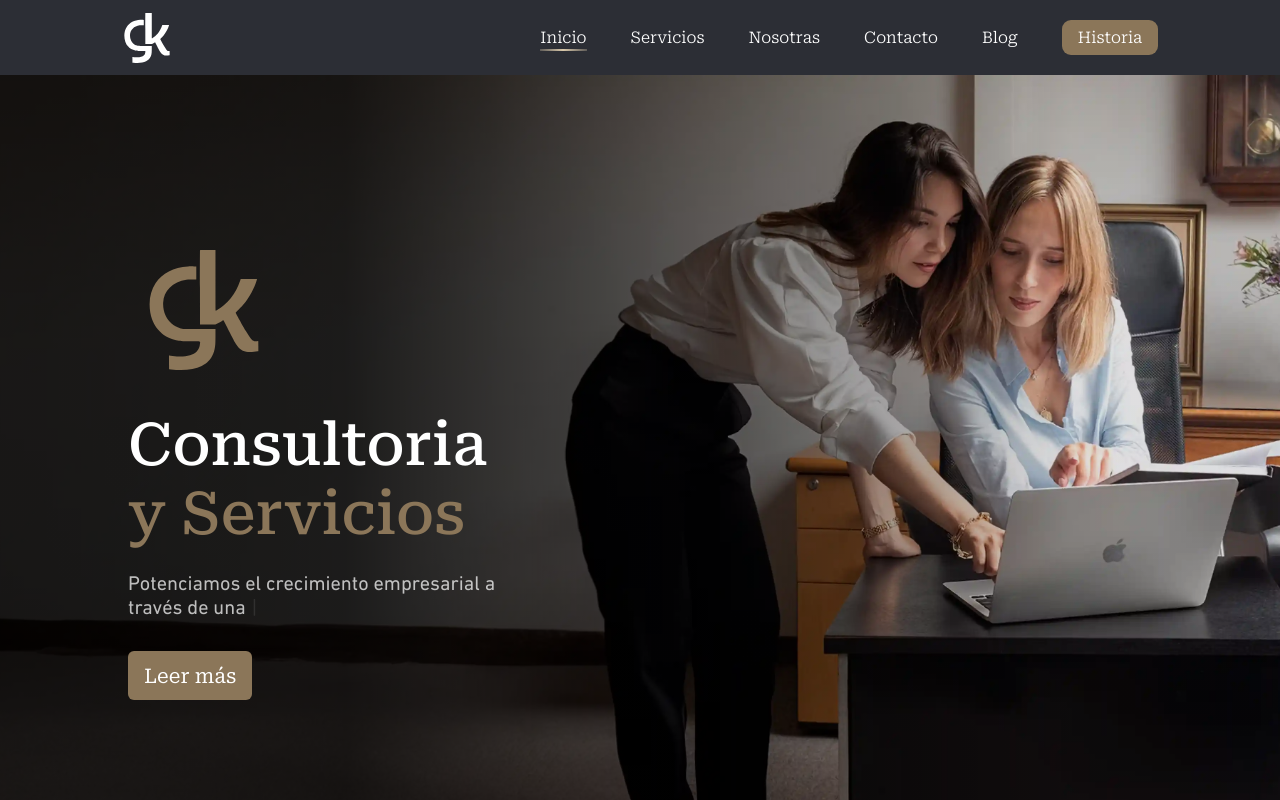
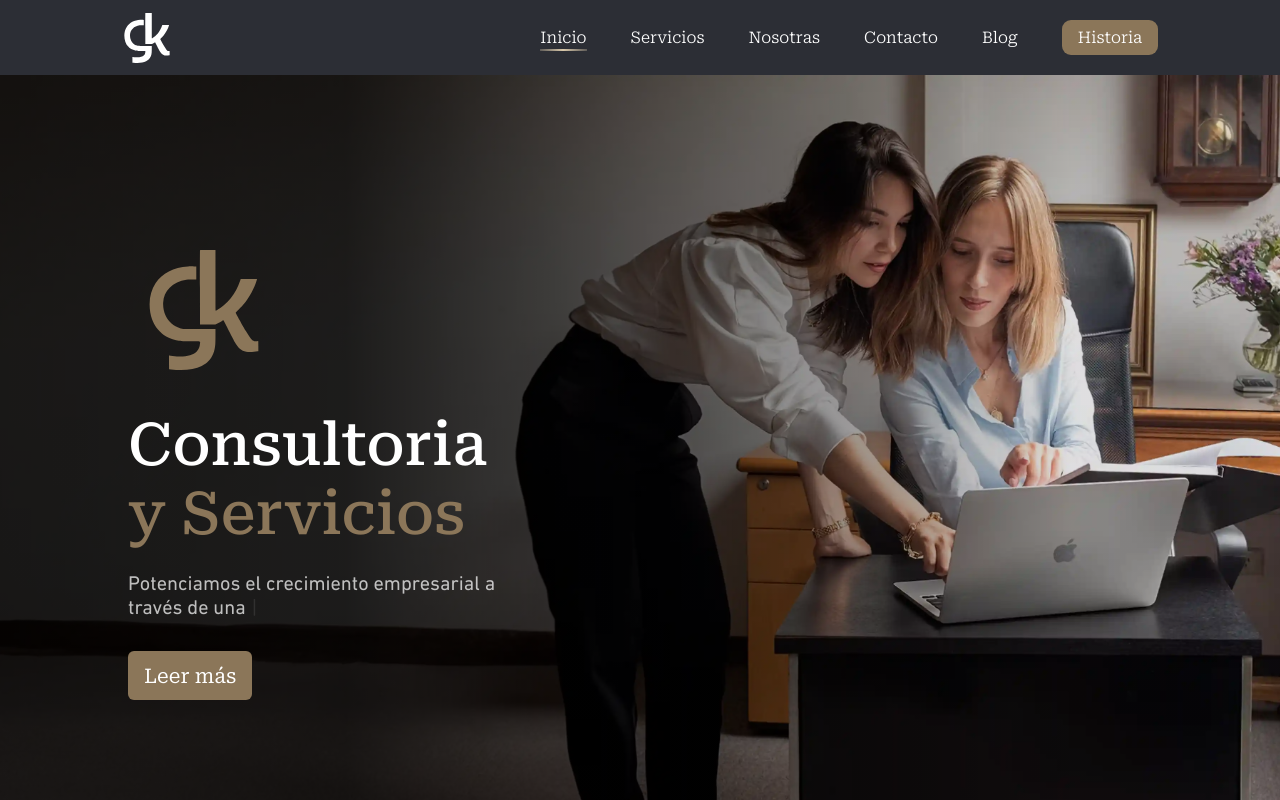
Before and after one commit to MatiasPinho/GkConsulting, a React (Vite) app: page / in a window 1280 px wide. Shown: the top 800 px of the page. Built offline with nearby package versions, Linux system fonts and the light colour scheme.

Commit message:
add archive in gitignore, change background image to img for performance

```diff
--- a/data/cardsInfo.json
+++ b/data/cardsInfo.json
@@ -14,8 +14,7 @@
     "name": "Katherine",
     "surname": "Simon",
     "description": [
-      "Soy Contadora Pública, con una sólida base en técnicas de gestión de organizaciones y enriquecida con capacitaciones en Business y Data Analytics, elaboración de presupuestos, ajuste por inflación impositivo y Prevención de lavado de activos y financiamiento del terrorismo.",
-      "Cuento con más de 10 años de experiencia en el ámbito de la contabilidad, finanzas y gestión, comencé mi carrera en el mundo corporativo en Misiones, mi pueblo natal, y hace unos años me vine a instalar en Buenos Aires. Mi carrera comenzó en roles de analista y auditoría interna, escalando a posiciones de mayor responsabilidad y liderazgo, como se evidencia en mi experiencia con empresas como Estudio Integral, Dos Arroyos, Prosumia, Pipol Hub, Consultores M y B, entre otras."
+      "Como abogada con formación universitaria en la Universidad Católica Argentina y una especialización en Derecho Económico Empresarial mediante una maestría en la misma institución, tengo sólida experiencia en áreas clave como el derecho laboral y societario. Mi trayectoria profesional se ha centrado en brindar asesoramiento legal a una variedad de clientes, que incluyen desde grandes empresas argentinas y extranjeras hasta pequeñas y medianas empresas. Mi enfoque se orienta hacia la resolución efectiva de problemas legales, proporcionando soluciones estratégicas y adaptadas a las necesidades específicas de cada cliente en un entorno empresarial dinámico y competitivo."
     ],
     "img": "./card_history_image2.avif"
   }
--- a/src/Pages/Home/Home.jsx
+++ b/src/Pages/Home/Home.jsx
@@ -4,6 +4,7 @@ import { Services } from "../../components/Services/Services";
 import { About } from "../../components/About/About";
 import { Contact } from "../../components/Contact/Contact";
 import { Helmet } from "react-helmet-async";
+
 export const Home = () => {
   return (
     <>
--- a/src/components/Hero/Hero.css
+++ b/src/components/Hero/Hero.css
@@ -4,18 +4,33 @@
     rgba(0 0 0 / 48%) 26.99%,
     rgb(0 0 0 / 48%) 26.99%,
     rgb(0 0 0 / 48%) 26.99%
-    ),
-    url(/hero_background.webp);
+  );
+  background-size: cover;
+  background-position: 78% 50%;
   min-height: 100vh;
   position: relative;
   width: 100%;
-  background-size: cover;
-  background-position: 78% 50%;
+  position: relative;
   /* background-attachment: fixed; */
   display: flex;
   flex-direction: column;
   align-items: center;
   justify-content: center;
+}
+
+.hero-section-container-background {
+  position: relative;
+  width: 100%;
+  height: 100%;
+  object-fit: cover;
+  object-position: 81% top;
+  z-index: -1;
+}
+
+.hero-picture {
+  position: absolute;
+  width: 100%;
+  height: 100%;
 }
 
 .hero-section {
@@ -89,9 +104,8 @@
       rgba(0, 0, 0, 0.83) 26.99%,
       rgba(0, 0, 0, 0.31) 73.02%,
       rgba(0, 0, 0, 0.12) 83.72%
-      ),
-      url(/hero_background.webp);
+    );
+    background-position: 25% 0%;
     align-items: flex-start;
-    background-position: 25% 0%;
   }
 }
--- a/src/components/Hero/Hero.jsx
+++ b/src/components/Hero/Hero.jsx
@@ -21,12 +21,41 @@ export const Hero = () => {
   }, []);
   return (
     <section className="hero-section-container" rel="preload">
+      <picture className="hero-picture">
+        <source
+          className="hero-section-container-background"
+          srcSet="./hero_background.webp"
+          media="(min-width: 721px)"
+          sizes="(min-width: 721px) 1920px, 100vw"
+          type="image/webp"
+          loading="lazy"
+          alt="Imagen de fondo para pantallas grandes"
+        />
+
+        <source
+          className="hero-section-container-background"
+          srcSet="./hero_background1.webp"
+          media="(max-width: 721px)"
+          sizes="(max-width: 721px) 480px, 100vw"
+          type="image/webp"
+          loading="lazy"
+          alt="Imagen de fondo para pantallas pequeñas"
+        />
+
+        <img
+          className="hero-section-container-background"
+          src="./hero_background.webp"
+          alt="Imagen de fondo alternativa para navegadores que no admiten WebP"
+          width="1920"
+          height="1080"
+          loading="lazy"
+        />
+      </picture>
       <section className="hero-section">
         <LogoVariant />
         <h1 className="hero-section__title">
           Consultoria <strong> y Servicios </strong>
         </h1>
-
         <h2 className="hero-section__subtitle">
           Potenciamos el crecimiento empresarial a través de una estructura.
         </h2>
```
Also changed, not shown: public/hero_background1.webp (added), 1 other file (tests, documents, lock files or other folders). Lines whose indentation alone changed are shown as unchanged.
